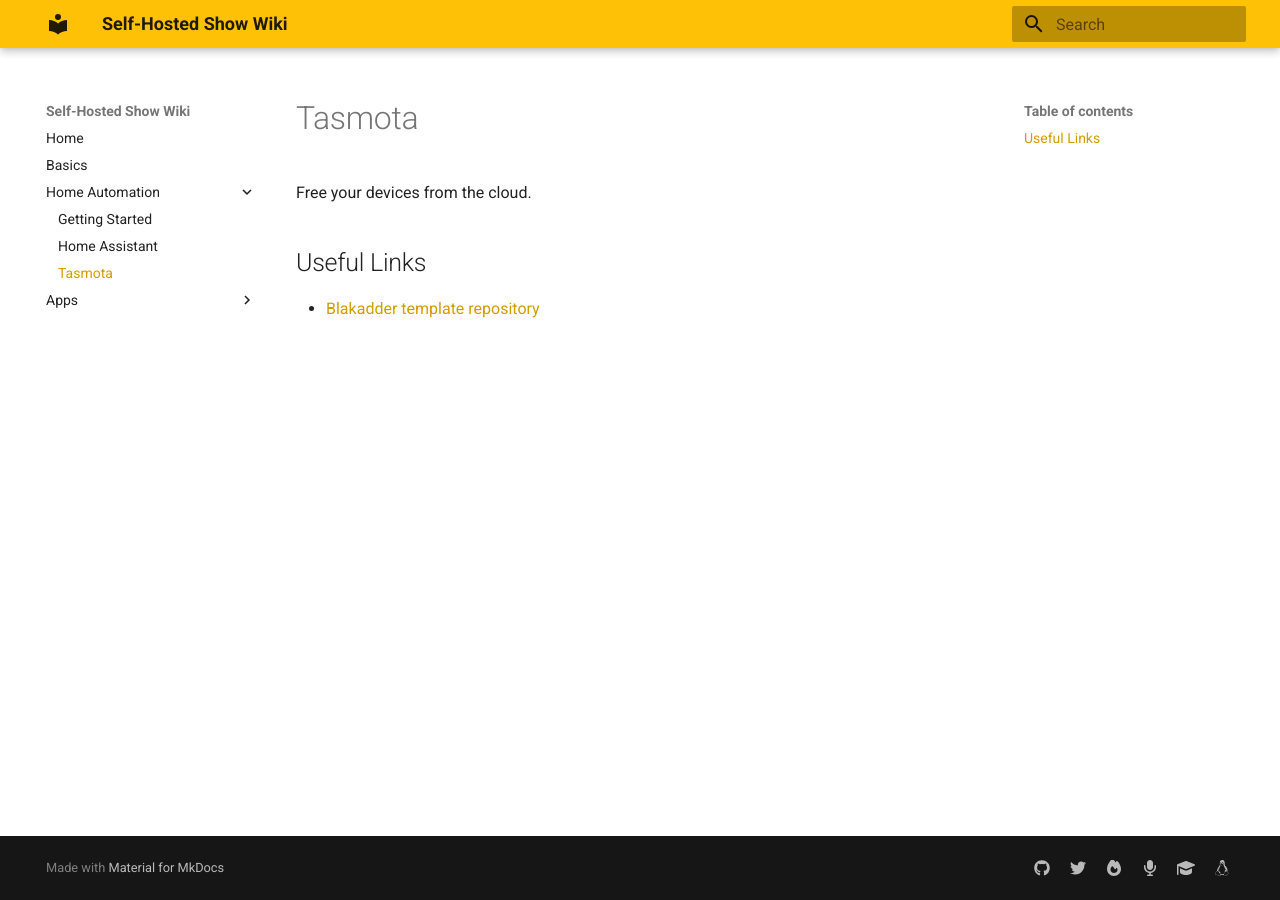
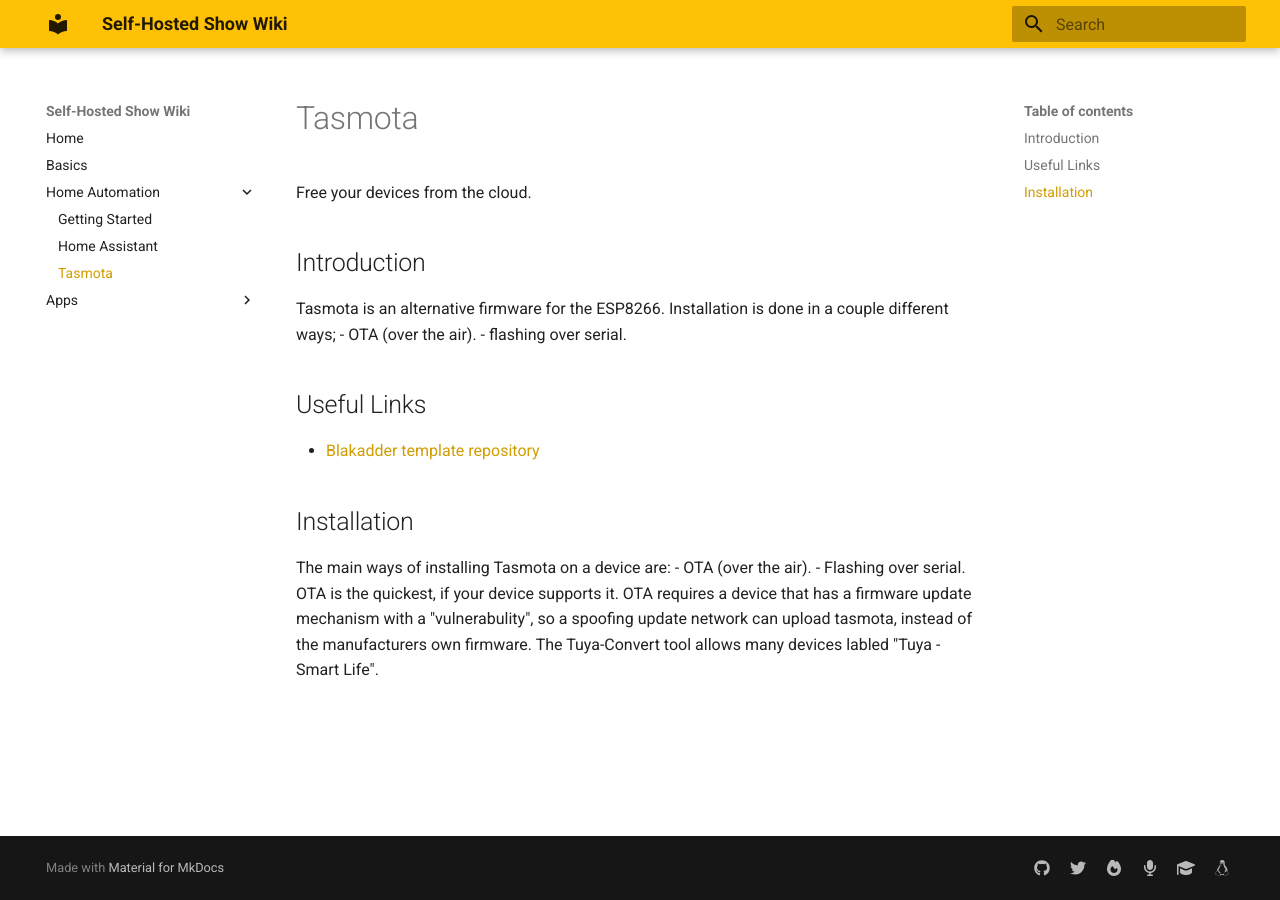
Before and after one commit to selfhostedshow/wiki, an MkDocs documentation site: the page built from docs/home-automation/tasmota.md, in a window 1280 px wide. Built offline with MkDocs 1.6.1 and Material for MkDocs 9.7.7, drawn with Linux system fonts in a browser that asks for light colours.

Commit message:
Started adding Installation notes to Tasmota.

```diff
--- a/docs/home-automation/tasmota.md
+++ b/docs/home-automation/tasmota.md
@@ -1,7 +1,20 @@
 # Tasmota
 
 Free your devices from the cloud.
+## Introduction
+Tasmota is an alternative firmware for the ESP8266.
+Installation is done in a couple different ways;
+- OTA (over the air).
+- flashing over serial.
+
 
 ## Useful Links
 
 * [Blakadder template repository](https://templates.blakadder.com/index.html)
+
+## Installation
+The main ways of installing Tasmota on a device are:
+- OTA (over the air).
+- Flashing over serial.
+OTA is the quickest, if your device supports it. OTA requires a device that has a firmware update mechanism with a "vulnerabulity", so a spoofing update network can upload tasmota, instead of the manufacturers own firmware.
+The Tuya-Convert tool allows many devices labled "Tuya - Smart Life".
```
